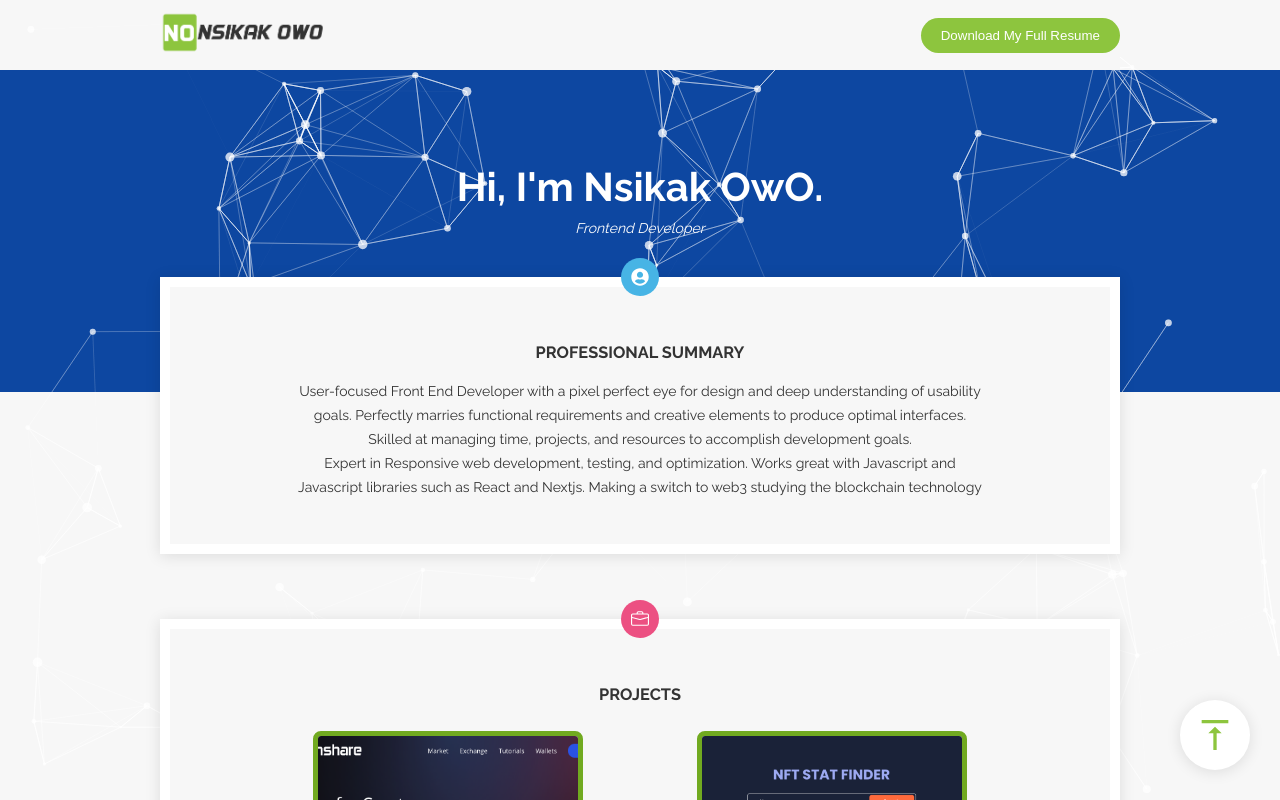
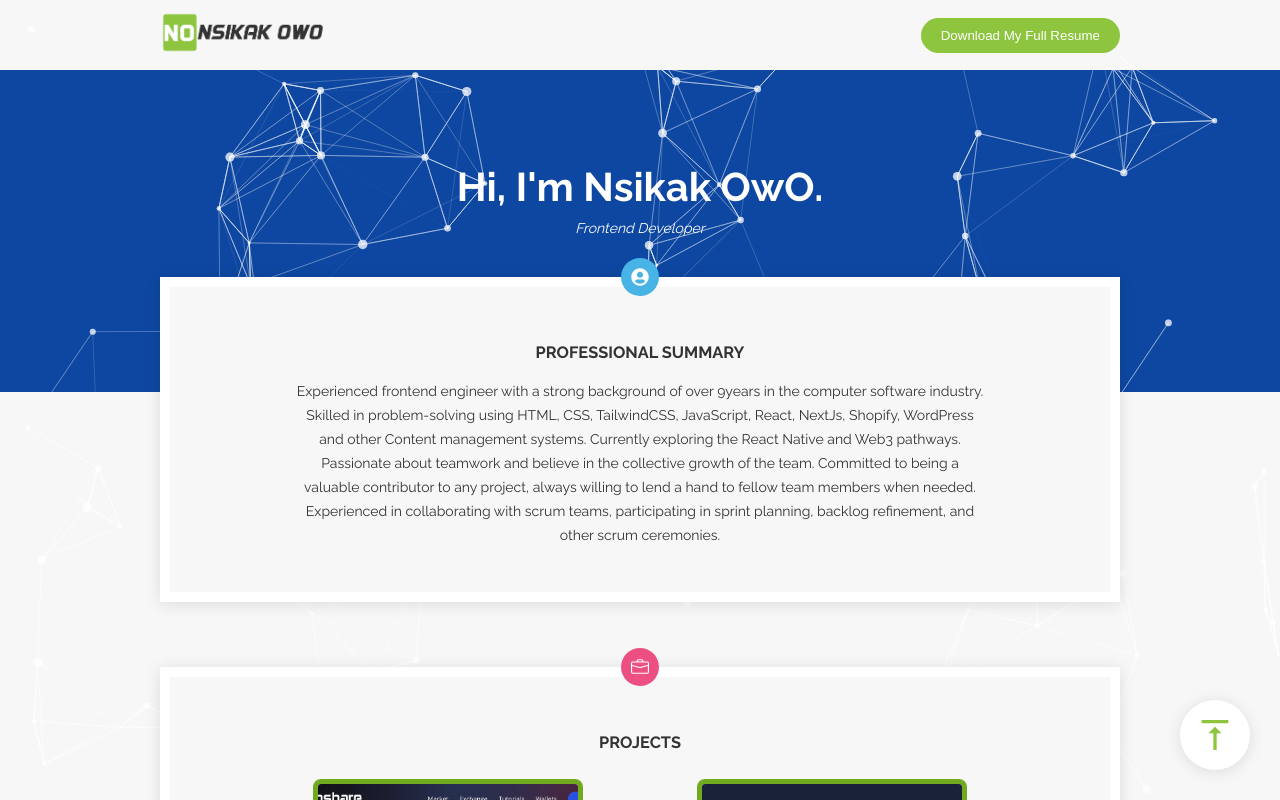
Before and after one commit to nsikakowo/portfolio, a React (Create React App) app: page / in a window 1280 px wide. Shown: the top 800 px of the page. Built offline with nearby package versions, Linux system fonts and the light colour scheme.

Commit message:
Update Summary.jsx

```diff
--- a/src/components/Summary.jsx
+++ b/src/components/Summary.jsx
@@ -8,16 +8,11 @@ const Summary = () => {
           <div className="tab-icon"><FaUserCircle/></div>
           <h3 className="tab-heading">PROFESSIONAL SUMMARY</h3>
           <p className="summary-body">
-          User-focused Front End Developer with a pixel perfect eye for design and
-          deep understanding of usability goals. Perfectly marries
-          functional requirements and creative elements to produce
-          optimal interfaces. Skilled at managing time, projects,
-          and resources to accomplish development goals.
-          <br/>
-          Expert in Responsive web development, testing, and optimization.
-          Works great with Javascript and Javascript libraries such
-          as React and Nextjs. Making a switch to web3
-          studying the blockchain technology
+         Experienced frontend engineer with a strong background of over 9years in the computer software industry. Skilled in problem-solving using HTML, CSS, TailwindCSS, JavaScript, React, NextJs, Shopify, WordPress and other Content management systems. Currently exploring the React Native and Web3 pathways.
+
+Passionate about teamwork and believe in the collective growth of the team. Committed to being a valuable contributor to any project, always willing to lend a hand to fellow team members when needed.
+
+Experienced in collaborating with scrum teams, participating in sprint planning, backlog refinement, and other scrum ceremonies.
           </p>
       </main>
   );
```
